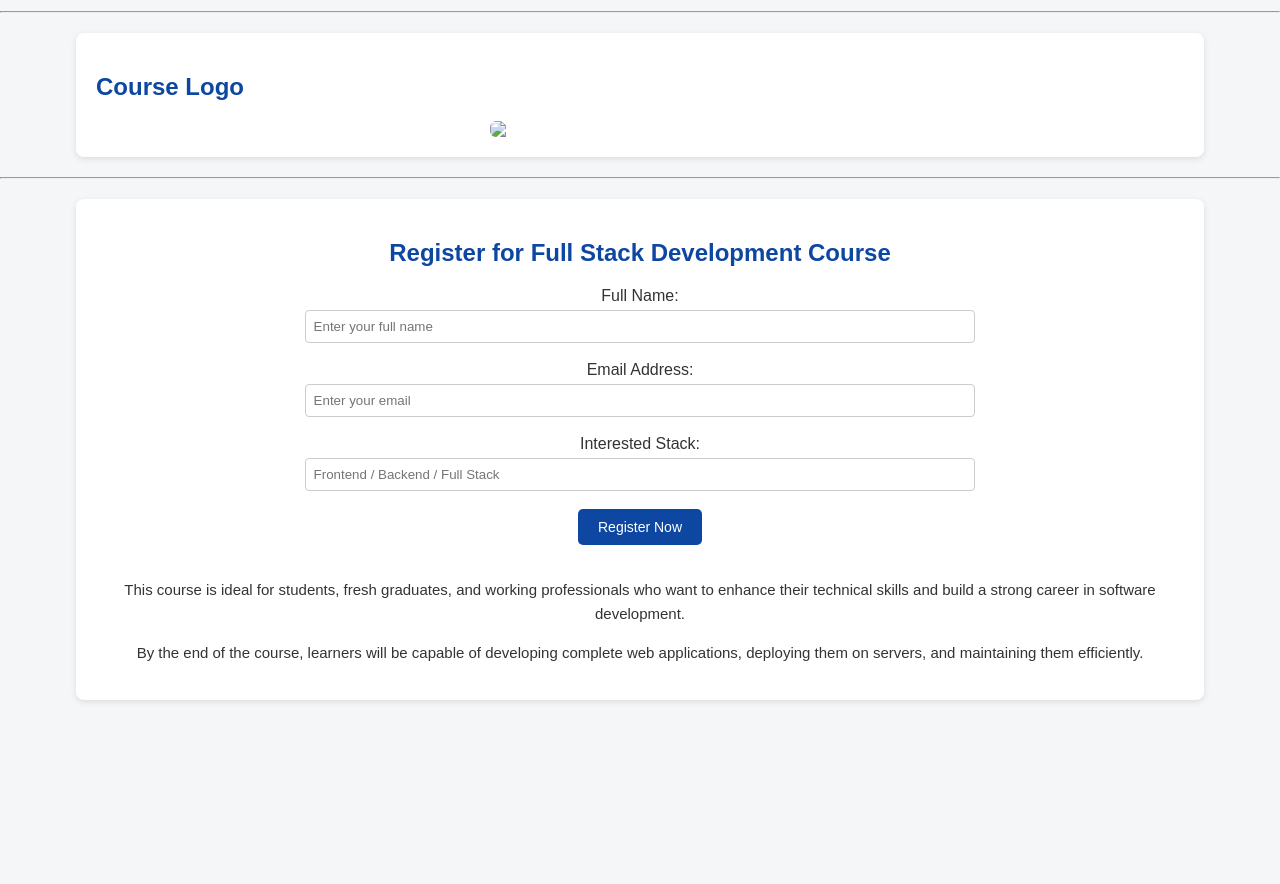
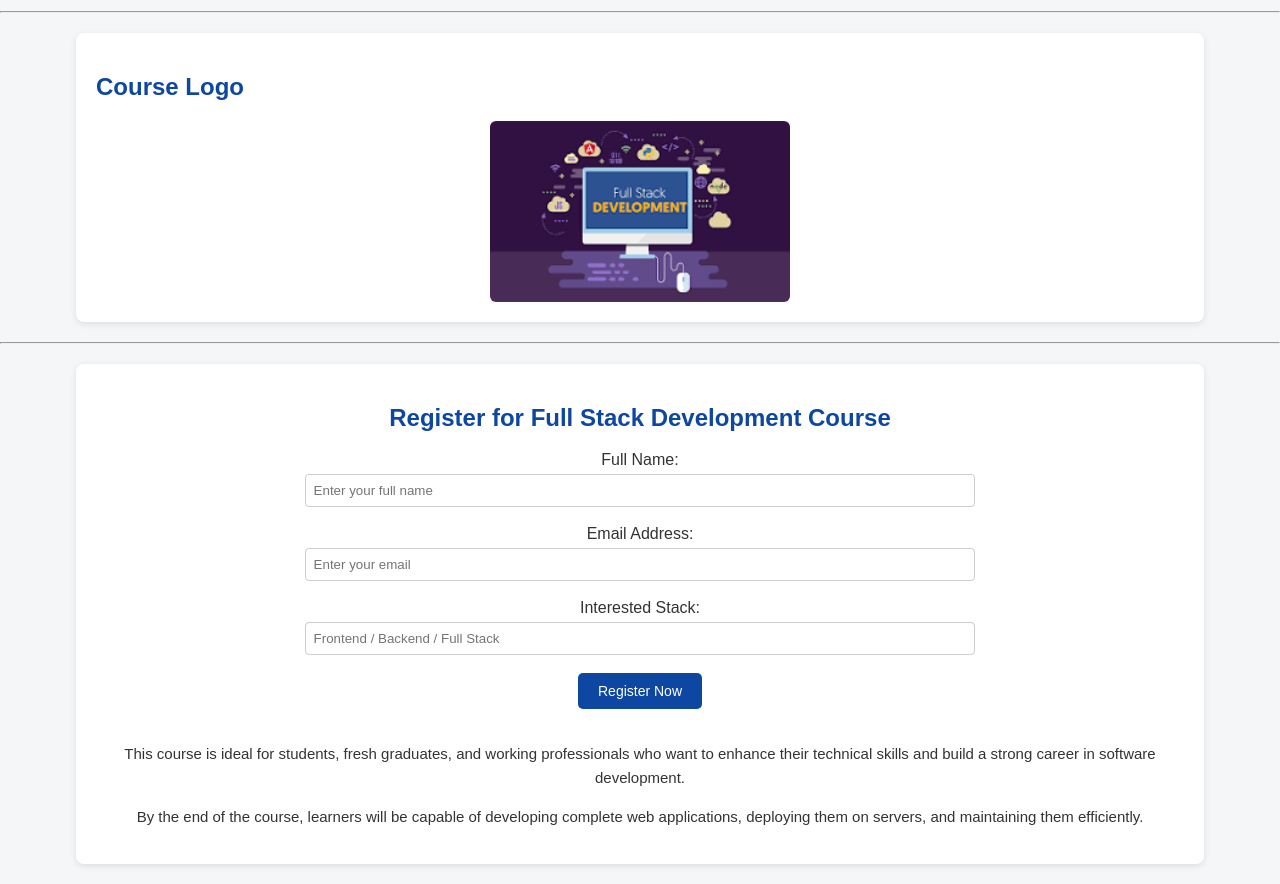
Before and after one commit to scetshivam-glitch/fsdcourse-ce, a plain HTML site: page index.html in a window 1280 px wide. Shown: the part 840-1724 px from the top of the page. Before the commit the page ends 1560 px from the top, so only its background shows below. Drawn offline with Linux system fonts and the light colour scheme.

Commit message:
Update index.html

```diff
--- a/index.html
+++ b/index.html
@@ -62,7 +62,7 @@
     <!-- Image Section -->
     <section>
         <h2>Course Logo</h2>
-        <img src="/image/fsdimage.png"  width="300">
+        <img src="fsdimage.png"  width="300">
     </section>
 
     <hr>
```
